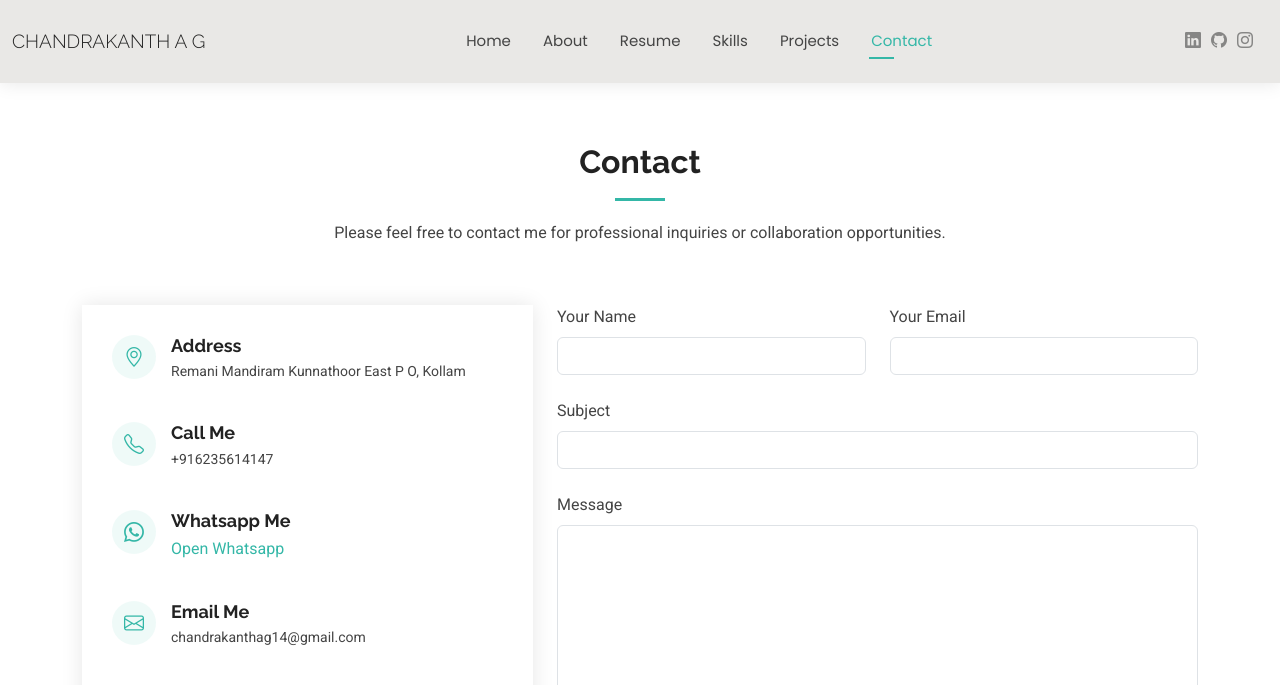
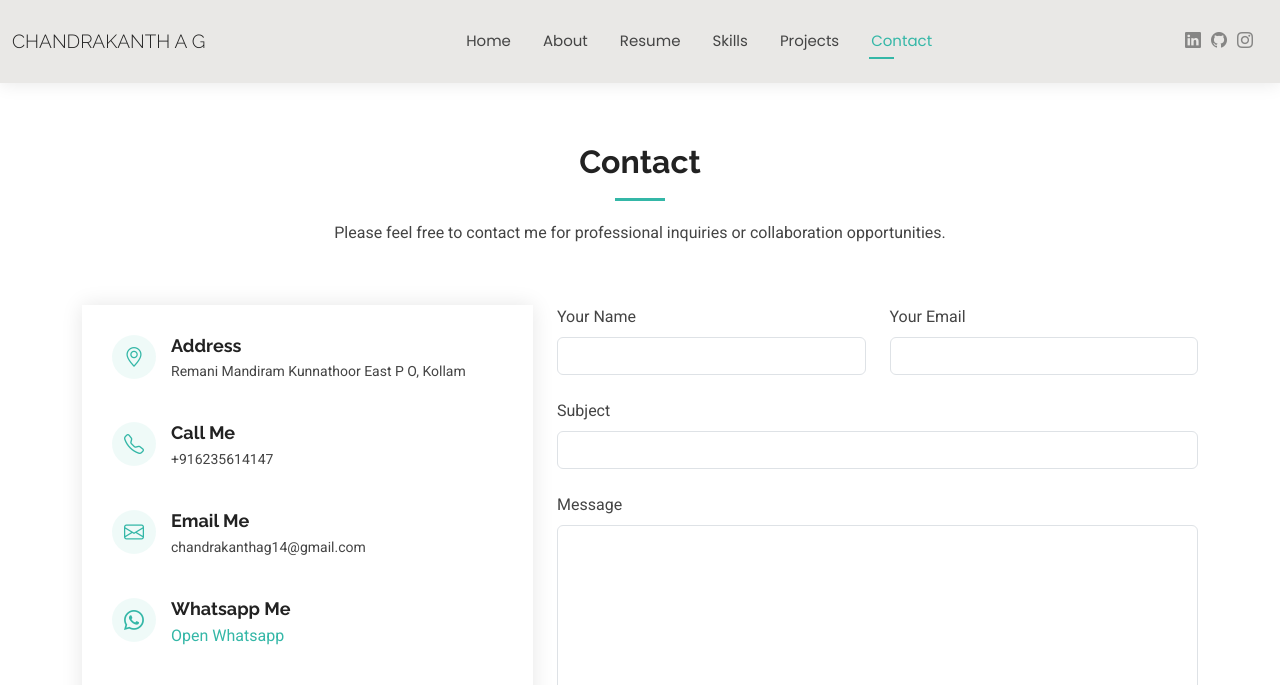
Before and after one commit to chandrakanthag/CHANDRAKANTH-A-G, a plain HTML site: page contact.html in a window 1280 px wide. Shown: the top 685 px of the page. Drawn offline with Linux system fonts and the light colour scheme.

Commit message:
Animation whatsapp

```diff
--- a/contact.html
+++ b/contact.html
@@ -98,14 +98,6 @@
                 </div>
               </div><!-- End Info Item -->
 
-              <div class="info-item d-flex" data-aos="fade-up" data-aos-delay="300">
-                <i class="bi bi-whatsapp flex-shrink-0"></i>
-                <div>
-                  <h3>Whatsapp Me</h3>
-                  <a href="https://wa.me/+916235614147">Open Whatsapp</a>
-                </div>
-              </div><!-- End Info Item -->
-
               <div class="info-item d-flex" data-aos="fade-up" data-aos-delay="400">
                 <i class="bi bi-envelope flex-shrink-0"></i>
                 <div>
@@ -114,12 +106,21 @@
                 </div>
               </div><!-- End Info Item -->
 
+             <div class="info-item d-flex">
+                <i class="bi bi-whatsapp flex-shrink-0"></i>
+                <div>
+                  <h3>Whatsapp Me</h3>
+                  <a href="https://wa.me/+916235614147">Open Whatsapp</a>
+                </div>
+              </div><!-- End Info Item -->
+
+
 
               <iframe src="https://www.google.com/maps/embed?pb=!1m18!1m12!1m3!1d985.0103539861692!2d76.6710635769297!3d9.059986897624453!2m3!1f0!2f0!3f0!3m2!1i1024!2i768!4f13.1!3m3!1m2!1s0x3b060f006abf737d%3A0x350be62d0cdad773!2sNediyavila%20Junction!5e0!3m2!1sen!2sus!4v1759591556124!5m2!1sen!2sus" frameborder="0" style="border:0; width: 100%; height: 270px;" allowfullscreen="" loading="lazy" referrerpolicy="no-referrer-when-downgrade"></iframe>
             </div>
           </div>
+         <div class="col-lg-7">
 
-          <div class="col-lg-7">
             <!-- end --><form action="https://formspree.io/f/mrbylqdo" method="POST" data-aos="fade-up" data-aos-delay="200">
             <div class="row gy-4">
 
@@ -150,8 +151,7 @@
             </div>
             </form>
 
-<!-- end -->  </div><!-- end -->
-
+          </div>
         </div>
 
       </div>
```
Lines whose indentation alone changed are shown as unchanged.
